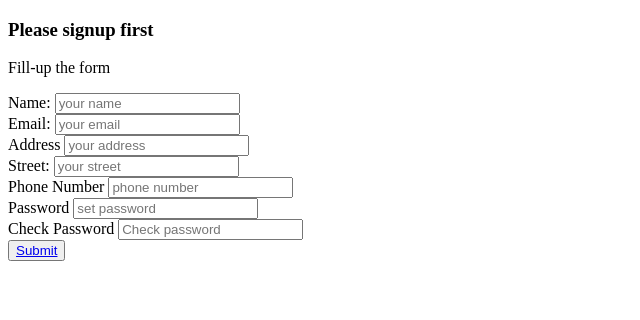
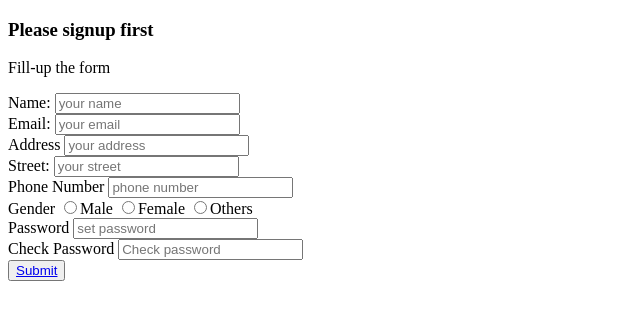
Before and after one commit to ibrahimkayum18/Traveling-booking-site-using-only-html, a plain HTML site: page signup.html in a window 1280 px wide. Shown: the whole page, without its empty margins (0-640 px from the left). Drawn offline with Linux system fonts and the light colour scheme.

Commit message:
signup.html

```diff
--- a/signup.html
+++ b/signup.html
@@ -22,6 +22,10 @@
         <input type="text" placeholder="your street" name="street" id=""><br>
         <label for="con_num">Phone Number</label>
         <input type="number" placeholder="phone number"><br>
+        <label for="gender">Gender</label>
+        <input type="radio" name="gender" id="gender">Male
+        <input type="radio" name="gender" id="gender">Female
+        <input type="radio" name="gender" id="gender">Others <br>
         <label for="password">Password</label>
         <input type="password" placeholder="set password"><br>
         <label for="c_password">Check Password</label>
```
